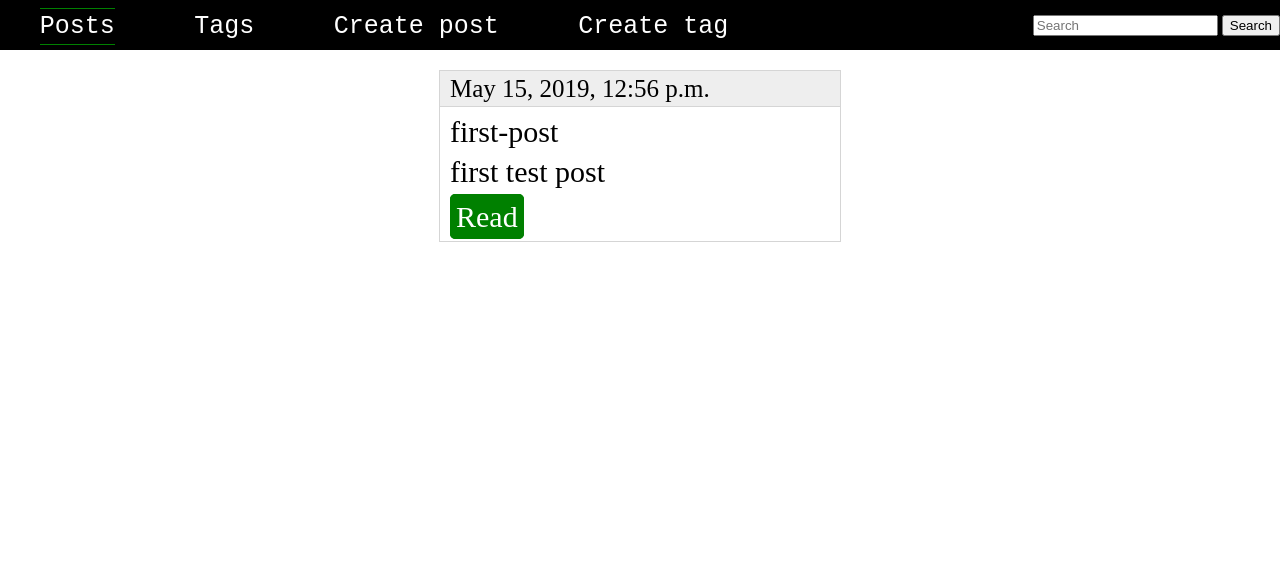
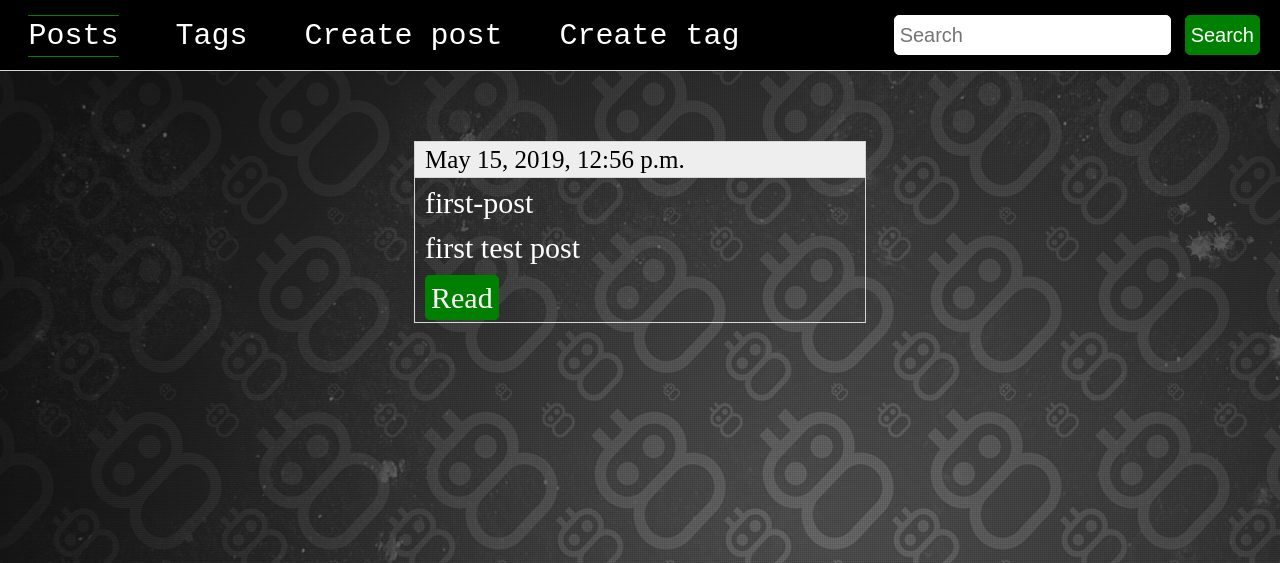
Before and after one commit to Sergey-user/Blog_site, a Django app: page /blog/posts in a window 1280 px wide. Shown: the top 563 px of the page. Run offline with Django 3.2, Linux system fonts and the light colour scheme; data comes from the database, SQL or seed files in the repository.

Commit message:
Доработка дизайна страницы posts

```diff
--- a/django_site_blog/blogEgnine/static/css/base.css
+++ b/django_site_blog/blogEgnine/static/css/base.css
@@ -1,12 +1,13 @@
 
 header{
   width: 100%;
-  height: 50px;
+  height: 70px;
   display: flex;
   justify-content: space-between;
   align-items: center;
   background: black;
   color: white;
+  border-bottom: 1px solid #d5d5d5;
 }
 
 header nav{
@@ -16,18 +17,43 @@ header nav{
 header ul{
   display: flex;
   justify-content: space-around;
-  font-size: 25px;
+  font-size: 30px;
 }
 
 header a{
   color: white;
   text-decoration: none;
   font-family: 'Courier New';
+  transition: 0.3s;
 
 }
 
-.active{
+.active, header a:hover{
   border-top: 1px solid green;
   border-bottom: 1px solid green;
   padding: 3px 0;
 }
+
+.search{
+  margin-right: 20px;
+}
+
+.search button{
+  height: 40px;
+  border: 1px solid green;
+  border-radius: 5px;
+  background: green;
+  color: white;
+  font-size: 20px;
+  text-decoration: none;
+  padding: 5px;
+  margin-left: 10px;
+}
+
+.search input{
+  height: 40px;
+  font-size: 20px;
+  padding: 5px;
+  border: 1px solid white;
+  border-radius: 5px;
+}
--- a/django_site_blog/blogEgnine/static/css/post_list.css
+++ b/django_site_blog/blogEgnine/static/css/post_list.css
@@ -1,6 +1,11 @@
+
+body{
+  background-image: url(../img/posts_list_background.jpg);
+}
+
 
 main{
-  margin-top: 20px;
+  margin-top: 70px;
   display: flex;
   justify-content: center;
   width: 100%;
@@ -9,8 +14,8 @@ main{
 .post_card{
   border: 1px solid #d5d5d5;
   font-size: 30px;
-  width: 400px;
-  height: 170px;
+  width: 450px;
+  height: 180px;
 }
 
 .post_header{
@@ -24,12 +29,13 @@ main{
 
 .post_content{
   padding-left: 10px;
+  color: white;
 }
 
 
 .post_content p{
-  margin-top: 10px;
-  margin-bottom: 15px;
+  margin-top: 15px;
+  margin-bottom: 20px;
 }
 
 .post_content a{
--- a/django_site_blog/blogEgnine/templates/greeting.html
+++ b/django_site_blog/blogEgnine/templates/greeting.html
@@ -6,9 +6,6 @@
 	<meta charset="UTF-8">
 	<link rel="stylesheet" href="{% static 'css/reset.min.css' %}">
 	<link rel="stylesheet" href="{% static 'css/greeting.css' %}">
-	<script src="https://code.jquery.com/jquery-3.3.1.slim.min.js" integrity="sha384-q8i/X+965DzO0rT7abK41JStQIAqVgRVzpbzo5smXKp4YfRvH+8abtTE1Pi6jizo" crossorigin="anonymous"></script>
-	<script src="https://cdnjs.cloudflare.com/ajax/libs/popper.js/1.14.7/umd/popper.min.js" integrity="sha384-UO2eT0CpHqdSJQ6hJty5KVphtPhzWj9WO1clHTMGa3JDZwrnQq4sF86dIHNDz0W1" crossorigin="anonymous"></script>
-	<script src="https://stackpath.bootstrapcdn.com/bootstrap/4.3.1/js/bootstrap.min.js" integrity="sha384-JjSmVgyd0p3pXB1rRibZUAYoIIy6OrQ6VrjIEaFf/nJGzIxFDsf4x0xIM+B07jRM" crossorigin="anonymous"></script>
 	{% block stylesheet %}
 
 	{% endblock %}
```
Also changed, not shown: django_site_blog/blogEgnine/static/img/posts_list_background.jpg (added).
